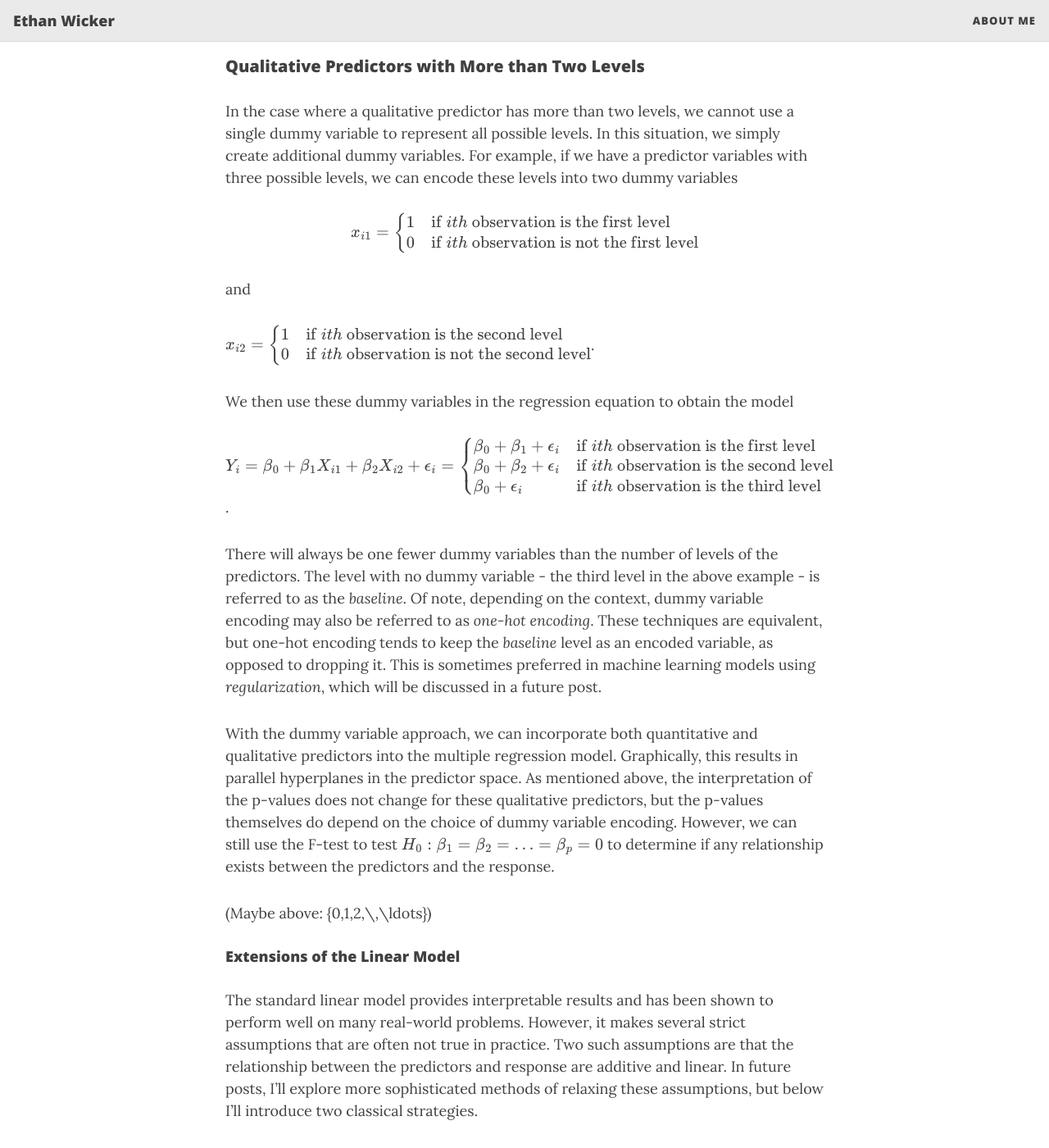
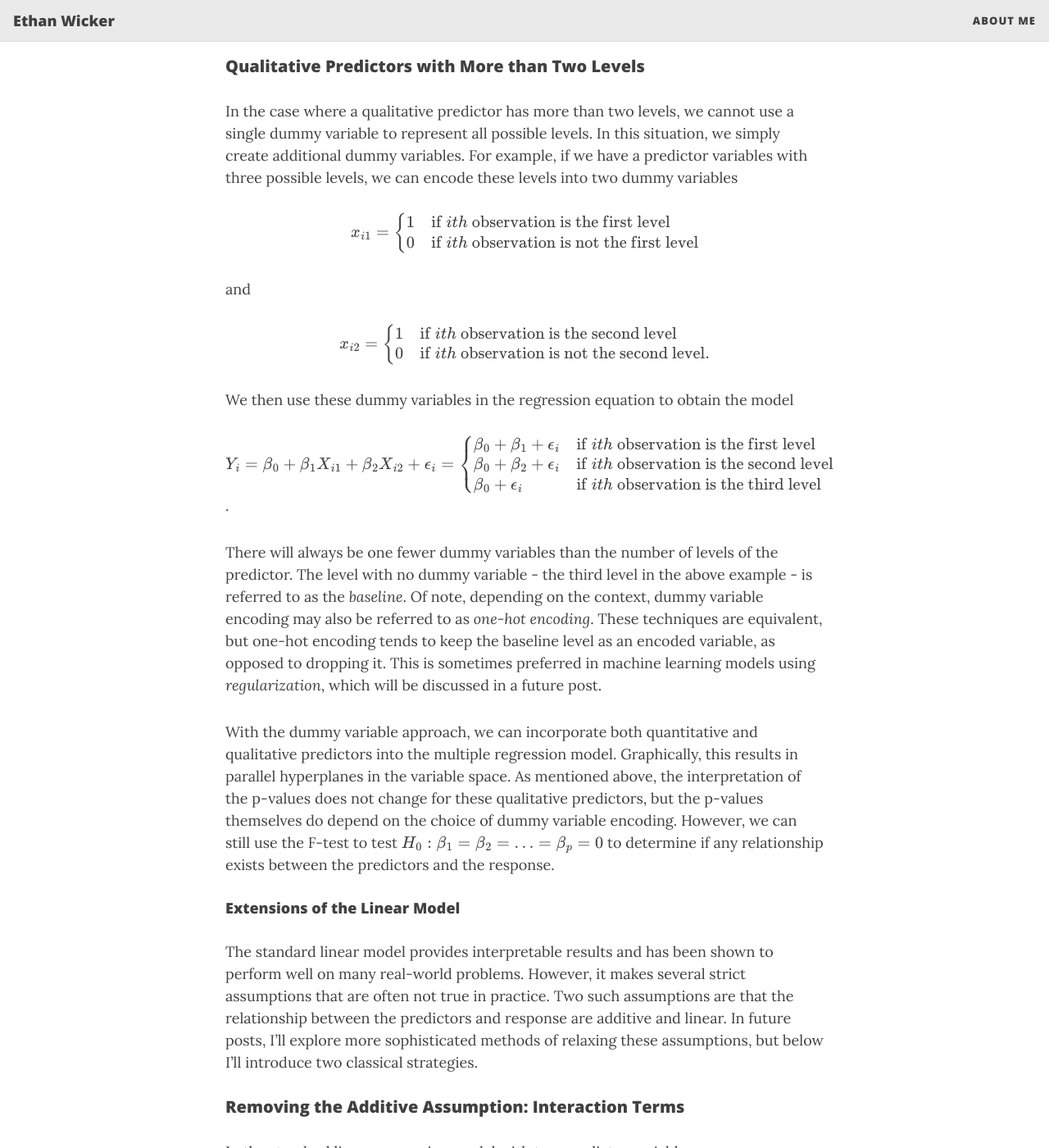
Before and after one commit to ethanwicker/ethanwicker.github.io, a Jekyll site: the page built from _posts/2021-01-15-multiple-linear-regression-003.md, in a window 1280 px wide and 1400 px high, scrolled down 1461 px. Shown: the whole window at 82% size. Built offline with Jekyll 4.4.1, drawn with Linux system fonts in a browser that asks for light colours; nearby versions of some CDN libraries; formulas are drawn with MathJax 3; some of the changed text lies outside the part shown.

Commit message:
Updating post

```diff
--- a/_posts/2021-01-15-multiple-linear-regression-003.md
+++ b/_posts/2021-01-15-multiple-linear-regression-003.md
@@ -51,7 +51,7 @@
 \begin{aligned}
 x_{i1} =
     \begin{cases}
-        1 & \text{if $ith$ observation is the first level}\\
+        1 & \text{if $ith$ observation is the first level} \\
         0 & \text{if $ith$ observation is not the first level}
     \end{cases}
 \end{aligned}
@@ -63,11 +63,11 @@
 \begin{aligned}
 x_{i2} =
     \begin{cases}
-        1 & \text{if $ith$ observation is the second level}\\
-        0 & \text{if $ith$ observation is not the second level}
+        1 & \text{if $ith$ observation is the second level} \\
+        0 & \text{if $ith$ observation is not the second level}.
     \end{cases}
 \end{aligned}
-$$.
+$$
 
 We then use these dummy variables in the regression equation to obtain the model
 
@@ -82,11 +82,9 @@
 \end{aligned}
 $$.
 
-There will always be one fewer dummy variables than the number of levels of the predictors.  The level with no dummy variable - the third level in the above example - is referred to as the *baseline*.  Of note, depending on the context, dummy variable encoding may also be referred to as *one-hot encoding*.  These techniques are equivalent, but one-hot encoding tends to keep the *baseline* level as an encoded variable, as opposed to dropping it.  This is sometimes preferred in machine learning models using *regularization*, which will be discussed in a future post.
+There will always be one fewer dummy variables than the number of levels of the predictor.  The level with no dummy variable - the third level in the above example - is referred to as the *baseline*.  Of note, depending on the context, dummy variable encoding may also be referred to as *one-hot encoding*.  These techniques are equivalent, but one-hot encoding tends to keep the baseline level as an encoded variable, as opposed to dropping it.  This is sometimes preferred in machine learning models using *regularization*, which will be discussed in a future post.
 
-With the dummy variable approach, we can incorporate both quantitative and qualitative predictors into the multiple regression model.  Graphically, this results in parallel hyperplanes in the predictor space.  As mentioned above, the interpretation of the p-values does not change for these qualitative predictors, but the p-values themselves do depend on the choice of dummy variable encoding.  However, we can still use the F-test to test $H_0: \beta_1 = \beta_2 = \ldots = \beta_p = 0\$ to determine if any relationship exists between the predictors and the response.
-
-(Maybe above: \{0,1,2,\,\ldots\})
+With the dummy variable approach, we can incorporate both quantitative and qualitative predictors into the multiple regression model.  Graphically, this results in parallel hyperplanes in the variable space.  As mentioned above, the interpretation of the p-values does not change for these qualitative predictors, but the p-values themselves do depend on the choice of dummy variable encoding.  However, we can still use the F-test to test $H_0: \beta_1 = \beta_2 = \ldots = \beta_p = 0\$ to determine if any relationship exists between the predictors and the response.
 
 #### Extensions of the Linear Model
 
@@ -127,9 +125,9 @@
 
 $$
 \begin{aligned}
-Y = \beta_0 + \beta_1X_1 + \beta_2X_1^2 + \epsilon
+Y = \beta_0 + \beta_1X_1 + \beta_2X_1^2 + \epsilon.
 \end{aligned}
-$$.
+$$
 
 It is important to state that this quadratic regression model is still linear.  It is simply the standard linear model where $X_2 = X_1^2$.  As you can imagine, cubic, quartic, and other higher degree polynomial regressions can be achieved via the same variable transformation method.
 
```
Also changed, not shown: other parts of _posts/2021-01-15-multiple-linear-regression-003.md (+4 -4 lines).
